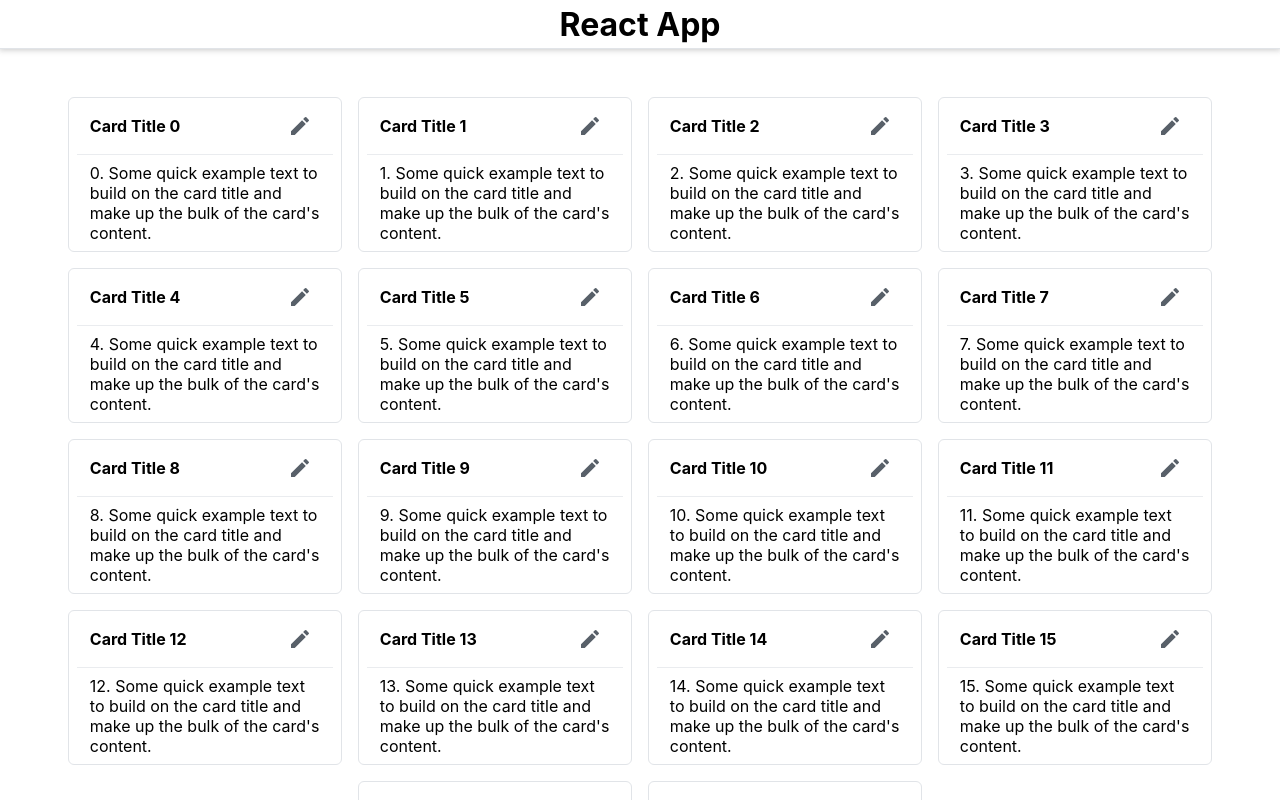
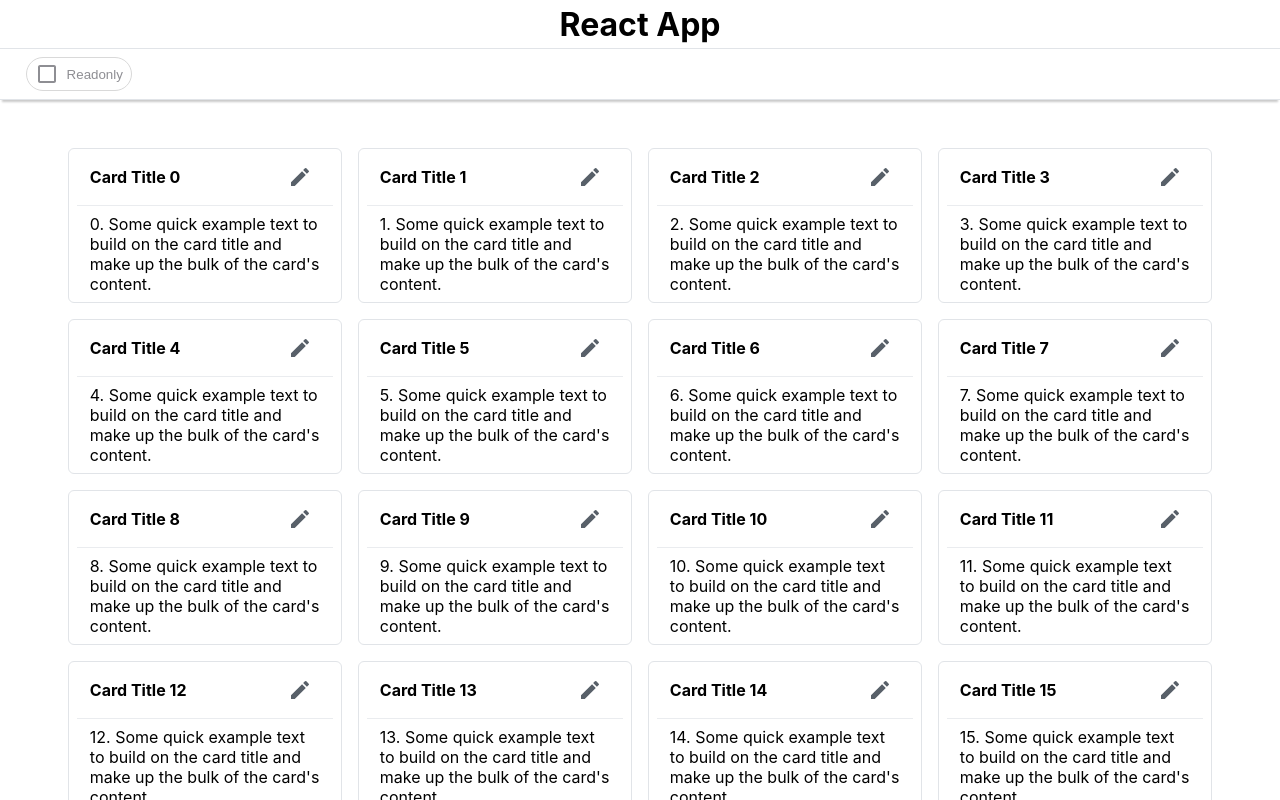
Before and after one commit to courses-iba/syemelianau-reactjs, a React (Create React App) app: page /card/1 in a window 1280 px wide. Shown: the top 800 px of the page. Built offline with nearby package versions, Linux system fonts and the light colour scheme.

Commit message:
reactjs - task4 - Readonly mode added

```diff
--- a/src/App.js
+++ b/src/App.js
@@ -4,8 +4,11 @@ import styles from './App.module.css';
 import Header from './components/Header';
 import Content from './components/Content';
 import Card from './components/Card';
+import Menu from './components/Menu';
+import Checkbox from './components/Checkbox';
 
 const App = () => {
+    const [readonly, setReadonly] = useState(false);
     const [data, setData] = useState([...Array(18).keys()].map((value, index) => ({
         id: index,
         title: `Card Title ${value}`,
@@ -18,12 +21,14 @@ const App = () => {
     })));
 
     const editCard = (id, card) => setData(data.map(value => value.id === id ? { id, ...card } : value));
+    const handleChange = () => setReadonly(!readonly);
 
     const cards = data.map(({ id, title, content }) => (
         <Card
             key={id}
             title={title}
             children={content}
+            readonly={readonly}
             edit={card => editCard(id, card)}
         />
     ));
@@ -31,6 +36,13 @@ const App = () => {
     return (
         <div className={styles.app}>
             <Header title="React App" />
+            <Menu>
+                <Checkbox
+                    name="Readonly"
+                    checked={readonly}
+                    onChange={handleChange}
+                />
+            </Menu>
             <Content>{cards}</Content>
         </div>
     );
--- a/src/components/Card.js
+++ b/src/components/Card.js
@@ -1,10 +1,10 @@
-import { useState } from 'react';
+import { useEffect, useState } from 'react';
 import { MdClose, MdEdit, MdCheck } from 'react-icons/md';
 
 import styles from './Card.module.css';
 import Divider from './Divider';
 
-const Card = ({ title, children, edit }) => {
+const Card = ({ title, children, readonly, edit }) => {
     const iconProps = { color: '#586069', size: 24 };
     const randomColor = () => Math.floor(Math.random() * 5) + 1;
     const calcHeight = () => {
@@ -18,7 +18,7 @@ const Card = ({ title, children, edit }) => {
     const [card, setCard] = useState({ title, content: children });
     const [height, setHeight] = useState(calcHeight());
 
-    const toggleChecked = () => setChecked(isEdit || checked ? null : randomColor());
+    const toggleChecked = () => setChecked((!readonly && isEdit) || checked ? null : randomColor());
     const toggleEdit = e => {
         e?.stopPropagation();
         setChecked(null);
@@ -36,16 +36,21 @@ const Card = ({ title, children, edit }) => {
         toggleEdit();
     };
 
+    useEffect(() => {
+        readonly && setIsEdit(false);
+    }, [readonly]);
+
     return (
         <div className={[styles.card, styles[`card${checked}`]].join(' ')} onClick={toggleChecked}>
             <div className={styles.header}>
-                {isEdit ? (
+                {!readonly && isEdit ? (
                     <input
                         className={styles.input}
                         value={card.title}
                         onChange={changeTitle}
                     />
                 ) : <span className={styles.title}>{title}</span>}
+                {!readonly && (
                     <div className={styles.buttons}>
                         {isEdit && (
                             <button
@@ -60,10 +65,11 @@ const Card = ({ title, children, edit }) => {
                             children={isEdit ? <MdClose {...iconProps} /> : <MdEdit {...iconProps} />}
                         />
                     </div>
+                )}
             </div>
             <Divider />
             <div className={styles.content}>
-                {isEdit ? (
+                {!readonly && isEdit ? (
                     <textarea
                         style={{ height: `${height}em` }}
                         className={styles.input}
--- /dev/null
+++ b/src/components/Checkbox.js
@@ -0,0 +1,23 @@
+import { MdCheckBox, MdCheckBoxOutlineBlank } from 'react-icons/md';
+
+import styles from './Checkbox.module.css';
+
+const Checkbox = ({ name, checked, onChange }) => {
+    const iconProps = {
+        color: checked ? '#1675e0' : '#8e8e93',
+        size: 24
+    };
+
+    const checkbox = [styles.checkbox, checked ? styles.checked : styles.unchecked].join(' ');
+    const text = [styles.name, checked ? styles.checkedName : styles.uncheckedName].join(' ');
+    const icon = checked ? <MdCheckBox {...iconProps} /> : <MdCheckBoxOutlineBlank {...iconProps} />;
+
+    return (
+        <button className={checkbox} onClick={onChange}>
+            {icon}
+            <span className={text}>{name}</span>
+        </button>
+    );
+};
+
+export default Checkbox;
--- /dev/null
+++ b/src/components/Checkbox.module.css
@@ -0,0 +1,42 @@
+.checkbox {
+    background: none;
+    outline: none;
+    cursor: pointer;
+    border-radius: 3em;
+    display: flex;
+    align-items: center;
+    border: 1px solid;
+    padding: .5vh 1vh;
+    transition: 0.3s;
+}
+
+.name {
+    padding-left: 1vh;
+}
+
+.checked {
+    background-color: #f1f8ff;
+    border-color: #1675e0;
+}
+
+.unchecked {
+    border-color: #d9d9d9;
+}
+
+.checkedName {
+    color: #1675e0;
+}
+
+.uncheckedName {
+    color: #8e8e93;
+}
+
+.checkbox:hover {
+    background-color: rgba(0, 0, 0, .1);
+}
+
+.checkbox:active {
+    transition: none;
+    background-color: #f1f8ff;
+    border-color: #c8e1ff;
+}
--- a/src/components/Header.module.css
+++ b/src/components/Header.module.css
@@ -7,8 +7,4 @@
     font-size: 2em;
     font-weight: bold;
     border-bottom: 1px solid #e1e4e8;
-
-    -webkit-box-shadow: 0 0 6px 1px rgba(41, 41, 41, .25);
-    -moz-box-shadow: 0 0 6px 1px rgba(41, 41, 41, .25);
-    box-shadow: 0 0 6px 1px rgba(41, 41, 41, .25);
 }
--- /dev/null
+++ b/src/components/Menu.js
@@ -0,0 +1,7 @@
+import { menu } from './Menu.module.css';
+
+const Menu = ({ children }) => (
+    <nav className={menu}>{children}</nav>
+);
+
+export default Menu;
--- /dev/null
+++ b/src/components/Menu.module.css
@@ -0,0 +1,9 @@
+.menu {
+    display: flex;
+    padding: 1vh 2vw;
+    border-bottom: 1px solid #e1e4e8;
+
+    -webkit-box-shadow: 0 4px 2px -2px rgba(41, 41, 41, .25);
+    -moz-box-shadow: 0 4px 2px -2px rgba(41, 41, 41, .25);
+    box-shadow: 0 4px 2px -2px rgba(41, 41, 41, .25);
+}
```
Lines whose indentation alone changed are shown as unchanged.
